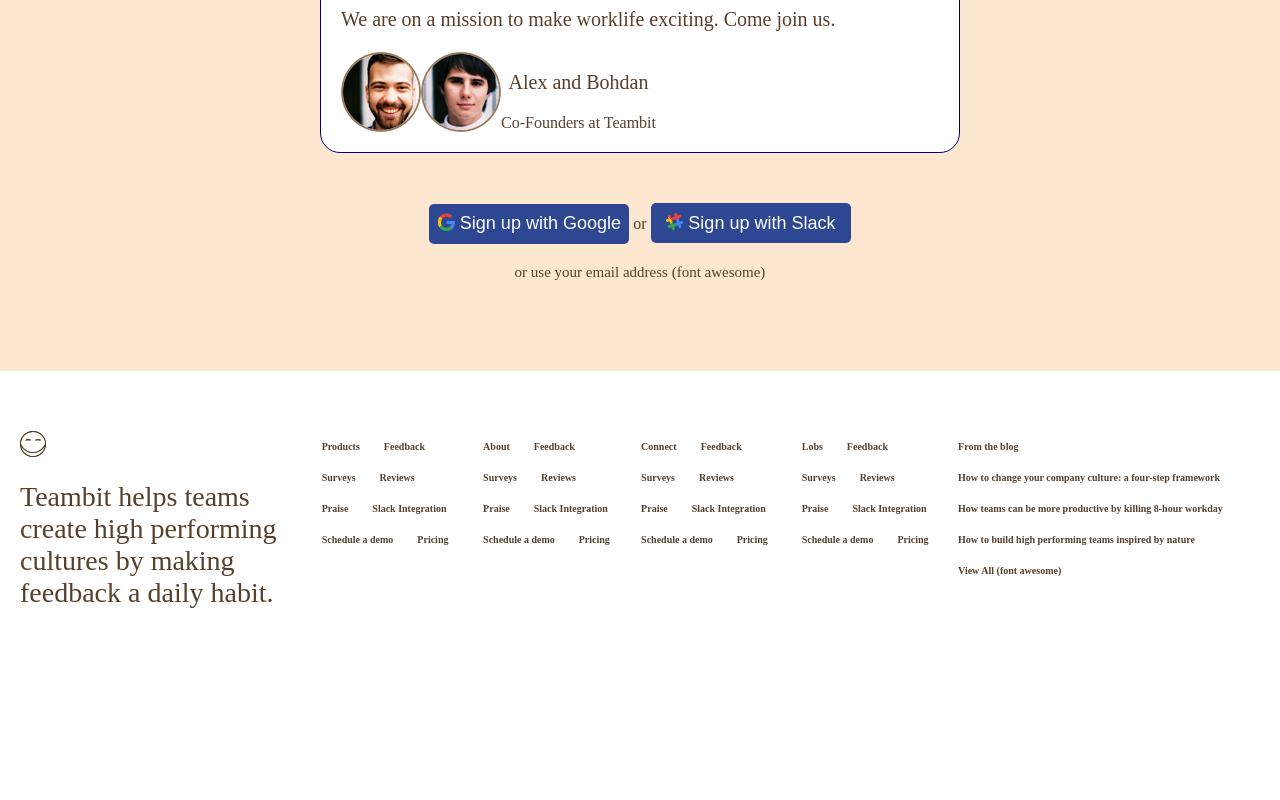
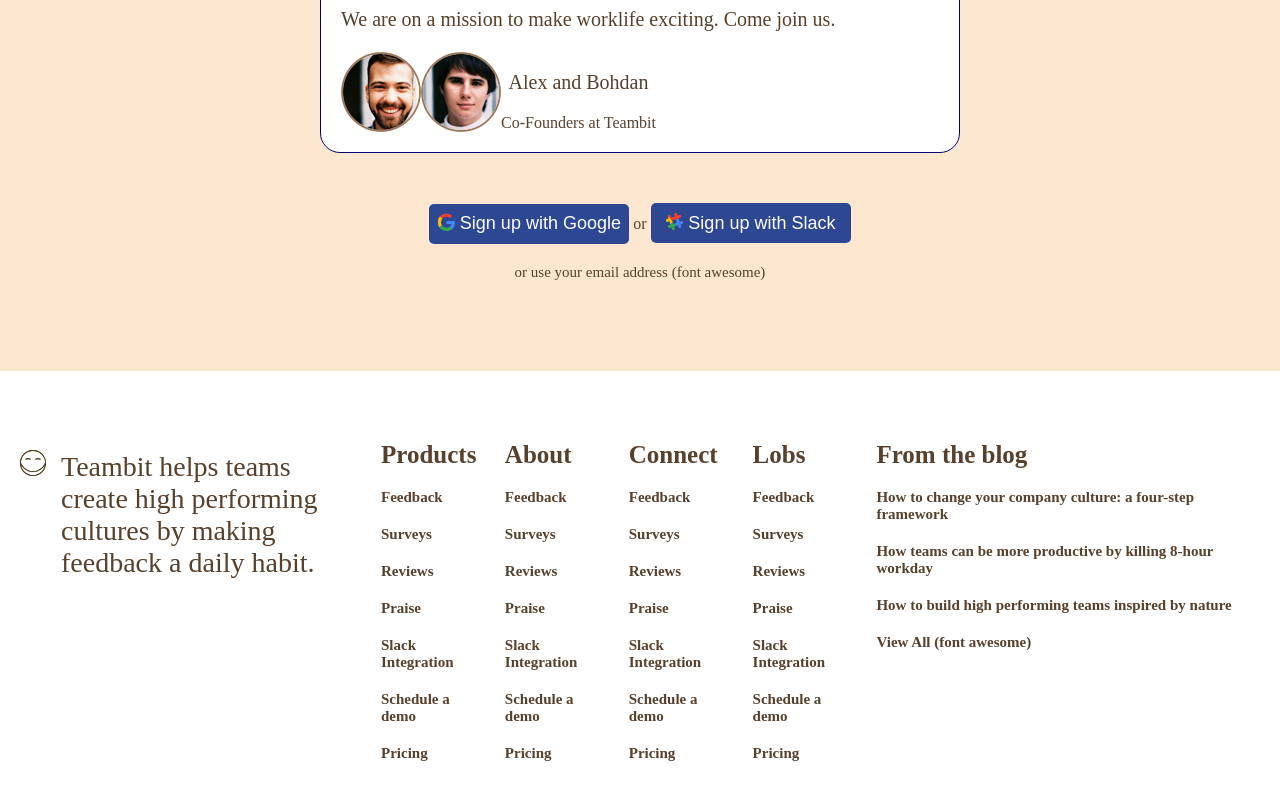
Before and after one commit to ENZOboldi87/node-sass-teambit, a website: page index.html in a window 1280 px wide. Shown: the part 5774-6574 px from the top of the page. Before the commit the page ends 6463 px from the top, so only its background shows below. Drawn offline with nearby package versions, Linux system fonts and the light colour scheme.

Commit message:
aggiornamento 3.1

```diff
--- a/index.html
+++ b/index.html
@@ -184,11 +184,11 @@
     <footer>
       <div class="container">
         <div class="context">
-          <div class="1">
+          <div class="footer-logo-text">
             <img src="img/logo-small.svg" alt="logo-small">
             <p><a href="#">Teambit</a> helps teams create high performing cultures by making feedback a daily habit.</p>
           </div>
-          <div class="2">
+          <div class="products-list">
             <ul>
               <li class="title_list">Products</li>
               <li> <a href="#">Feedback</a> </li>
@@ -200,7 +200,7 @@
               <li> <a href="#">Pricing</a> </li>
             </ul>
           </div>
-          <div class="3">
+          <div class="about-list">
             <ul>
               <li class="title_list">About</li>
               <li> <a href="#">Feedback</a> </li>
@@ -212,7 +212,7 @@
               <li> <a href="#">Pricing</a> </li>
             </ul>
           </div>
-          <div class="4">
+          <div class="connect-list">
             <ul>
               <li class="title_list">Connect</li>
               <li> <a href="#">Feedback</a> </li>
@@ -224,7 +224,7 @@
               <li> <a href="#">Pricing</a> </li>
             </ul>
           </div>
-          <div class="5">
+          <div class="lobs-list">
             <ul>
               <li class="title_list">Lobs</li>
               <li> <a href="#">Feedback</a> </li>
@@ -236,7 +236,7 @@
               <li> <a href="#">Pricing</a> </li>
             </ul>
           </div>
-          <div class="6">
+          <div class="blog-list">
             <ul>
               <li class="title_list">From the blog</li>
               <li> <a href="#">How to change your company culture: a four-step framework</a> </li>
@@ -245,10 +245,7 @@
               <li> <a href="#">View All (font awesome)</a> </li>
             </ul>
           </div>
-
-
         </div>
-
       </div>
     </footer>
     <!-- ends footer -->
--- a/src/css/partials/_footer.scss
+++ b/src/css/partials/_footer.scss
@@ -1,14 +1,27 @@
 footer {
+
+  .footer-logo-text {
+    display: flex;
+    align-items: baseline;
+    flex-basis: 30%;
+  }
 
   img {
     width: inherit;
   }
 
   ul li {
-    display: inline-block;
     padding: 10px;
-    font-size: 10px;
+    font-size: 15px;
     font-weight: 600;
+  }
+
+  .title_list {
+    font-size: 25px;
+  }
+
+  p {
+    padding: 20px 15px;
   }
 
 
```
Also changed, not shown: dist/app.css.
